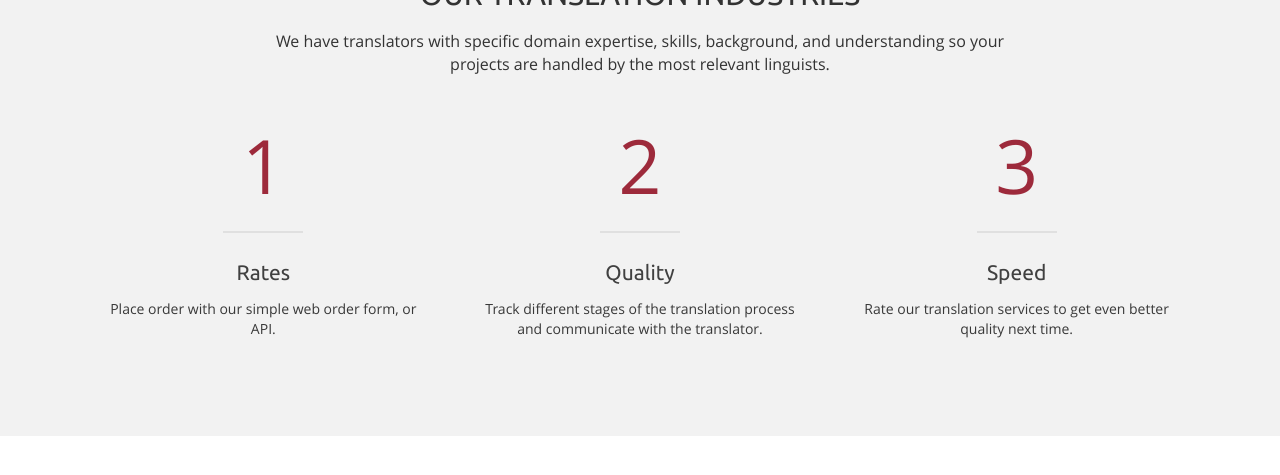
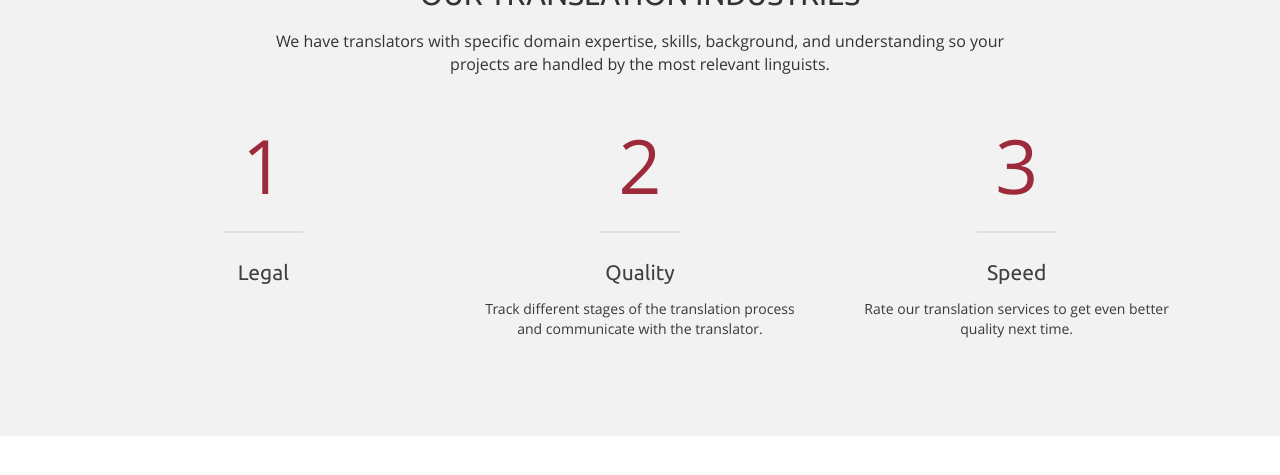
Before and after one commit to jndctranslation/landing_page, a Jekyll site: the page built from pages/home.md, in a window 1280 px wide and 900 px high, scrolled down 2579 px, cut to the strip 0-502 px from the top of the window. Shown: the top 475 px of the strip. Built offline with Jekyll 4.4.1, drawn with Linux system fonts in a browser that asks for light colours.

Commit message:
Update Website Pages “home_page_information”

```diff
--- a/_data/pages/home.yml
+++ b/_data/pages/home.yml
@@ -74,8 +74,8 @@ block_5:
   background_image: ''
   color_overlay: 'rgba(50, 50, 50, 0)'
   items:
-    - text: 'Place order with our simple web order form, or API.'
-      title: Rates
+    - text: ''
+      title: Legal
     - text: >-
         Track different stages of the translation process and communicate with
         the translator.
```
